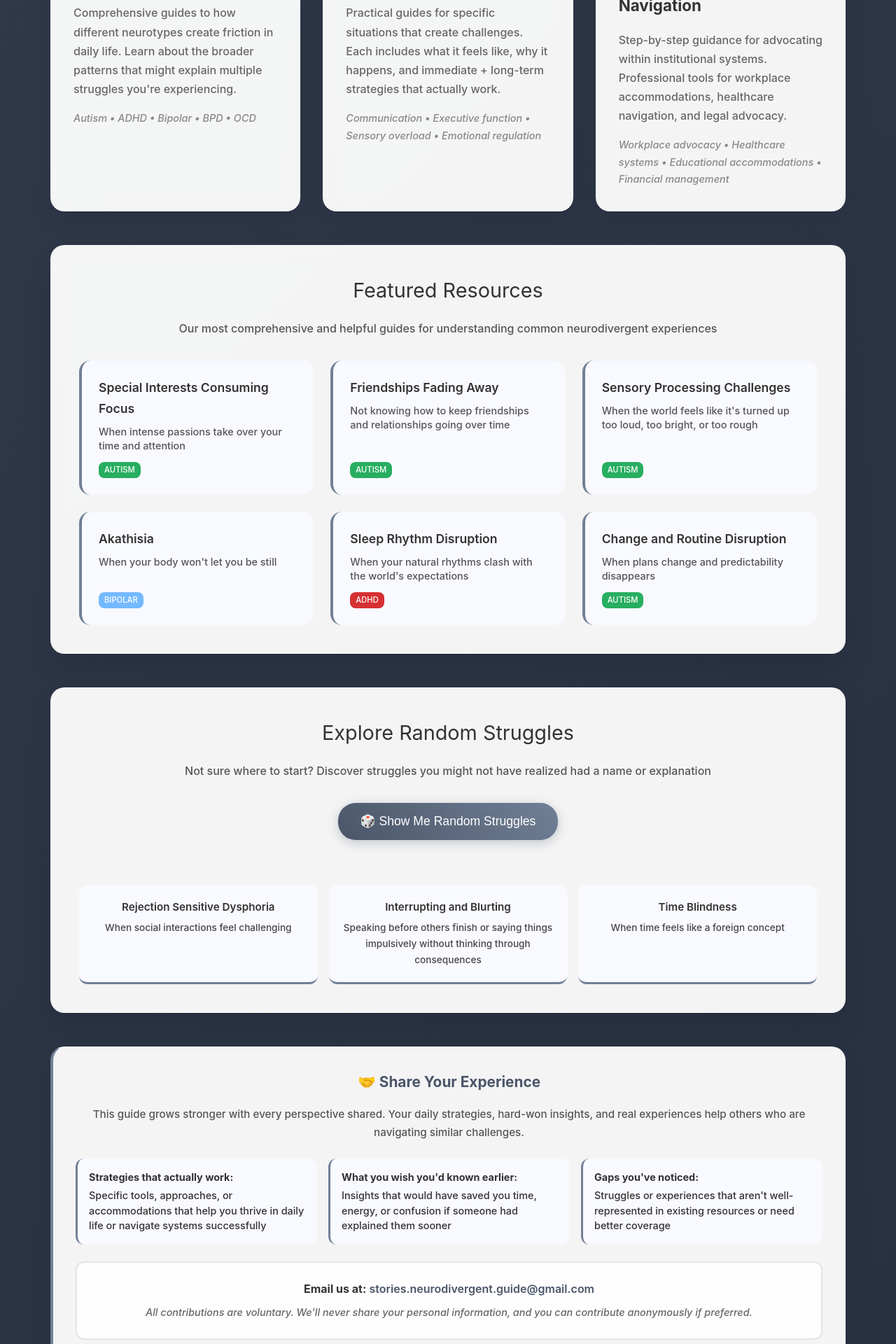
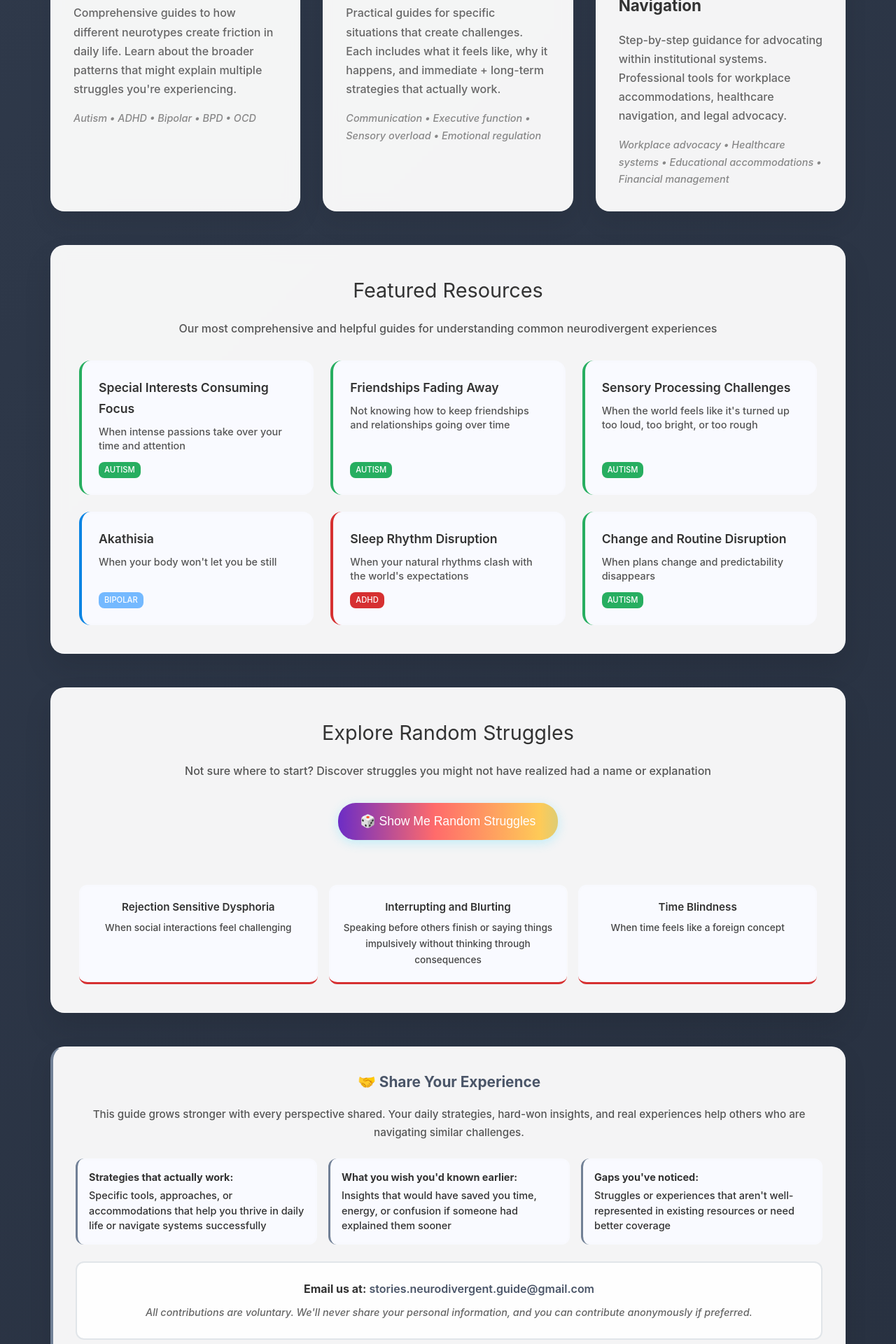
Before and after one commit to neurodivergent-survival-guide/neurodivergent-survival-guide, a Jekyll site: the page built from index.html, in a window 1280 px wide. Shown: the part 1077-2997 px from the top of the page at 70% size. Built offline with Jekyll 4.4.1, drawn with Linux system fonts in a browser that asks for light colours; comment, search, counter and statistics services are not loaded.

Commit message:
Update index.html

```diff
--- a/index.html
+++ b/index.html
@@ -442,7 +442,7 @@ title: "The Neurodivergent Survival Guide"
         text-decoration: none;
         color: inherit;
         transition: all 0.3s ease;
-        border-left: 4px solid var(--steel-light);
+        border-left: 4px solid;
         display: flex;
         flex-direction: column;
     }
@@ -511,8 +511,19 @@ title: "The Neurodivergent Survival Guide"
         font-size: 1rem;
     }
 
+    @keyframes seamlessRainbow {
+        from { background-position: 0px 0; }
+        to { background-position: 900px 0; }
+    }
+
     .random-button {
-        background: linear-gradient(45deg, var(--steel-dark), var(--steel-light));
+        background: linear-gradient(90deg,
+            #ff6b6b 0px, #feca57 150px, #48dbfb 300px,
+            #ff9ff3 450px, #54a0ff 600px, #5f27cd 750px,
+            #ff6b6b 900px);
+        background-size: 900px 100%;
+        background-repeat: repeat-x;
+        animation: seamlessRainbow 30s linear infinite;
         color: white;
         border: none;
         padding: 1rem 2rem;
@@ -520,14 +531,14 @@ title: "The Neurodivergent Survival Guide"
         font-size: 1.1rem;
         font-weight: 500;
         cursor: pointer;
-        transition: all 0.3s ease;
+        transition: transform 0.3s ease, box-shadow 0.3s ease;
         margin-bottom: 2rem;
-        box-shadow: 0 4px 15px rgba(74, 85, 104, 0.3);
+        box-shadow: 0 4px 15px rgba(72, 219, 251, 0.3);
     }
 
     .random-button:hover {
         transform: translateY(-2px);
-        box-shadow: 0 6px 20px rgba(74, 85, 104, 0.4);
+        box-shadow: 0 6px 20px rgba(72, 219, 251, 0.4);
     }
 
     .random-button:active {
@@ -549,11 +560,10 @@ title: "The Neurodivergent Survival Guide"
         text-decoration: none;
         color: inherit;
         transition: all 0.3s ease;
-        border-bottom: 3px solid var(--steel-light);
+        border-bottom: 3px solid;
     }
 
     .random-struggle-card:hover {
-        background: var(--steel-light);
         color: white;
         transform: translateY(-2px);
         box-shadow: 0 8px 25px rgba(113, 128, 150, 0.3);
@@ -678,51 +688,6 @@ title: "The Neurodivergent Survival Guide"
         font-weight: 600;
         color: #333;
         border: 2px solid rgba(255, 118, 117, 0.3);
-    }
-
-    .disclaimer {
-        background: rgba(255, 242, 242, 0.9);
-        backdrop-filter: blur(10px);
-        border: 1px solid #ffcccb;
-        padding: 1.5rem;
-        border-radius: 16px;
-        margin: 2rem 0;
-    }
-
-    .disclaimer h4 {
-        color: #d63031;
-        margin-bottom: 0.8rem;
-        font-size: 1.2rem;
-    }
-
-    .disclaimer p {
-        color: var(--text-secondary);
-        font-size: 0.95rem;
-        margin-bottom: 0.8rem;
-    }
-
-    .footer-note {
-        background: var(--card-background);
-        backdrop-filter: blur(10px);
-        border-radius: 20px;
-        padding: 2rem;
-        box-shadow: 0 15px 35px rgba(0, 0, 0, 0.08);
-        text-align: center;
-        margin: 3rem 0;
-        border-left: 4px solid #6c5ce7;
-        border: 1px solid rgba(255, 255, 255, 0.2);
-    }
-
-    .footer-note h3 {
-        color: #6c5ce7;
-        margin-bottom: 1rem;
-        font-size: 1.3rem;
-    }
-
-    .footer-note p {
-        color: var(--text-secondary);
-        margin-bottom: 1rem;
-        font-size: 0.95rem;
     }
 
     /* Mobile responsive */
@@ -896,6 +861,15 @@ title: "The Neurodivergent Survival Guide"
 </div>
 
 <script>
+// Condition colors from _data/condition_colors.yml
+const conditionColors = {
+    adhd: { primary: '#d63031', secondary: '#b71c1c' },
+    autism: { primary: '#27ae60', secondary: '#196f3d' },
+    bipolar: { primary: '#0984e3', secondary: '#002366' },
+    bpd: { primary: '#f39c12', secondary: '#d68910' },
+    ocd: { primary: '#9b59b6', secondary: '#8e44ad' }
+};
+
 // Generate arrays from Jekyll pages
 const allStruggles = [
 {% assign published_struggles = site.pages | where: "layout", "struggle" | where: "status", "published" %}
@@ -949,8 +923,9 @@ function loadFeaturedArticles() {
     }
 
     articlesToShow.forEach(article => {
+        const color = conditionColors[article.condition]?.primary || '#718096';
         html += `
-            <a href="{{ site.baseurl }}${article.url}" class="featured-card">
+            <a href="{{ site.baseurl }}${article.url}" class="featured-card" style="border-left-color: ${color};">
                 <div class="featured-card-title">${article.title}</div>
                 <div class="featured-card-subtitle">${article.subtitle}</div>
                 <span class="featured-card-condition ${article.condition}">${article.condition.toUpperCase()}</span>
@@ -971,8 +946,11 @@ function loadRandomStruggles() {
 
     let html = '';
     selected.forEach(struggle => {
+        const color = conditionColors[struggle.condition]?.primary || '#718096';
         html += `
-            <a href="{{ site.baseurl }}${struggle.url}" class="random-struggle-card">
+            <a href="{{ site.baseurl }}${struggle.url}" class="random-struggle-card" style="border-bottom-color: ${color};"
+               onmouseover="this.style.backgroundColor='${color}'; this.style.color='white';"
+               onmouseout="this.style.backgroundColor='rgba(248, 249, 255, 0.8)'; this.style.color='inherit';">
                 <div class="random-struggle-title">${struggle.title}</div>
                 <div class="random-struggle-subtitle">${struggle.subtitle}</div>
             </a>
```
